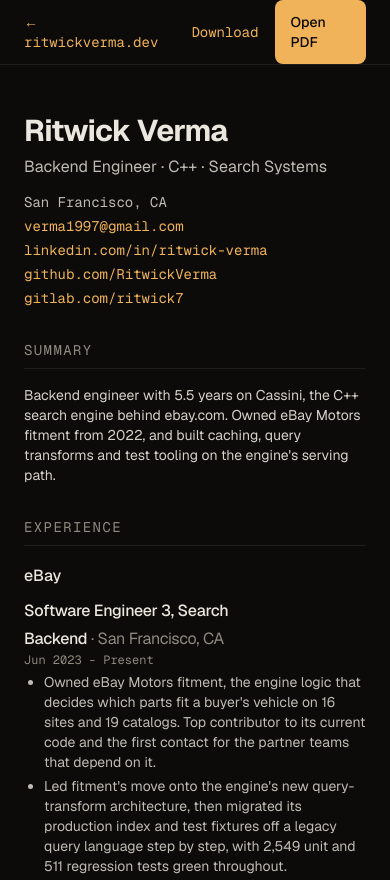
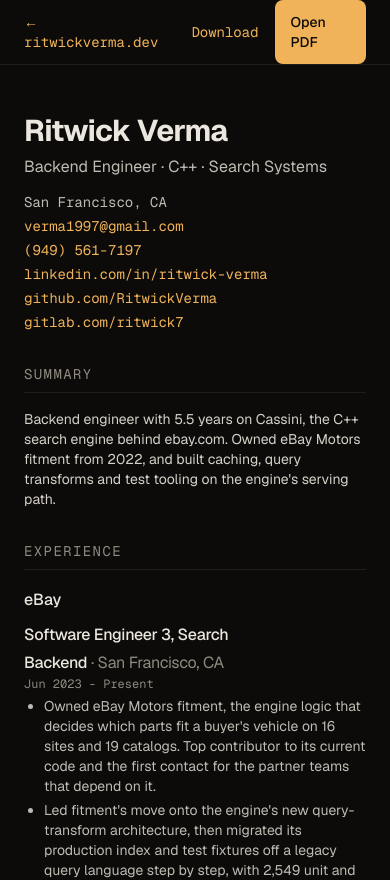
Before and after one commit to RitwickVerma/portfolio, a Next.js app: page /resume in a window 390 px wide. Shown: the top 880 px of the page. Built offline with nearby package versions, Linux system fonts and the light colour scheme.

Commit message:
resume: add phone number to contact header

```diff
--- a/src/app/resume/page.tsx
+++ b/src/app/resume/page.tsx
@@ -33,6 +33,7 @@ export const metadata: Metadata = {
 const contact = [
   { label: experiences[0].location ?? "", href: "" },
   { label: socialLinks.email, href: `mailto:${socialLinks.email}` },
+  { label: "(949) 561-7197", href: "tel:+19495617197" },
   { label: "linkedin.com/in/ritwick-verma", href: socialLinks.linkedin },
   { label: "github.com/RitwickVerma", href: socialLinks.github },
   { label: "gitlab.com/ritwick7", href: socialLinks.gitlab },
```
